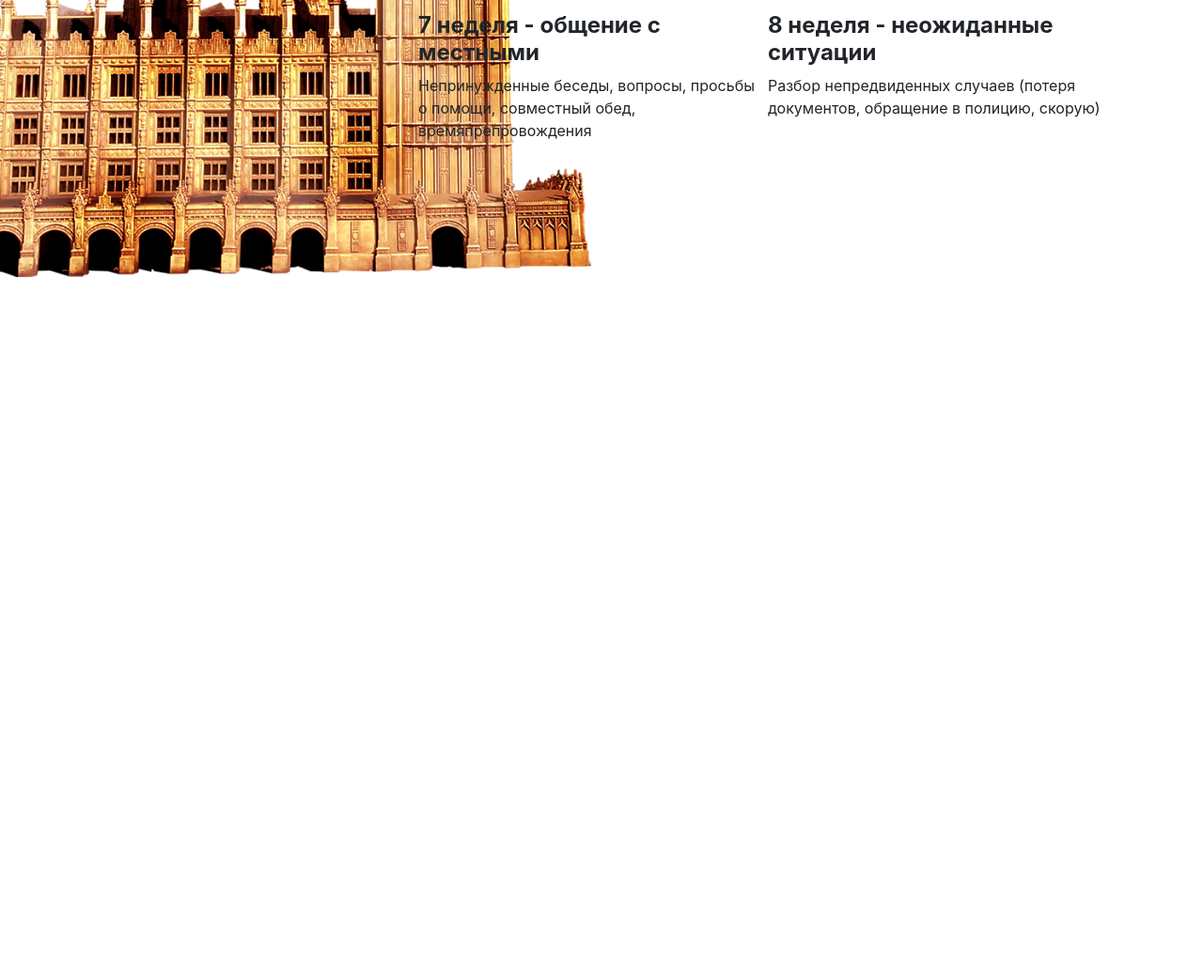
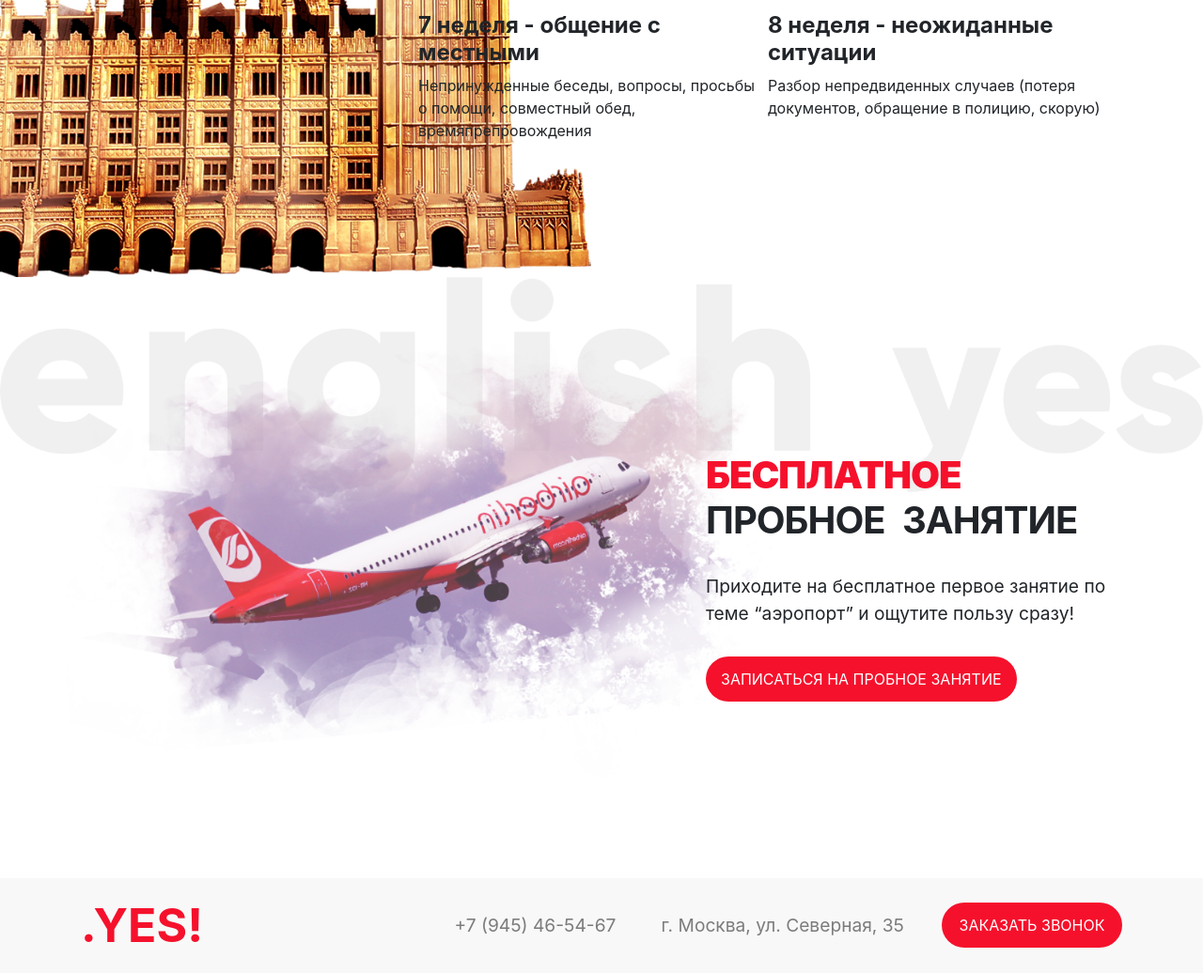
Before and after one commit to hitmax/english_yes, a website: page index.html in a window 1280 px wide. Shown: the part 5335-6371 px from the top of the page at 94% size. Before the commit the page ends 5630 px from the top, so only its background shows below. Drawn offline with nearby package versions, Linux system fonts and the light colour scheme.

Commit message:
footer and last-hero section ready with adaptive

```diff
--- a/index.html
+++ b/index.html
@@ -18,7 +18,7 @@
 
 <body>
 
-<header id="header">
+<header id="header" class="head">
     <nav class="navbar navbar-expand-lg container navbar-light">
         <a class="navbar-brand" href="#">.YES!</a>
         <button class="navbar-toggler" type="button" data-toggle="collapse" data-target="#navbarSupportedContent"
@@ -193,6 +193,46 @@
         <div class="clearfix"></div>
     </div>
 </section>
+<section class="section-hero last-hero container-fluid">
+    <div class="container">
+        <div class="content-wrapper">
+            <h2>
+                <strong>Бесплатное</strong>
+                <br>
+                пробное занятие
+            </h2>
+            <p>Приходите на бесплатное первое занятие по теме “аэропорт” и ощутите пользу сразу!</p>
+            <a href="javascript:void(0);" role="button">Записаться на пробное занятие</a>
+        </div>
+    </div>
+</section>
+<footer class=head>
+    <nav class="navbar navbar-expand-lg container navbar-light">
+        <a class="navbar-brand" href="#">.YES!</a>
+        <button class="navbar-toggler" type="button" data-toggle="collapse" data-target="#navbarSupportedContent"
+                aria-controls="navbarSupportedContent" aria-expanded="false" aria-label="Toggle navigation">
+            <span class="navbar-toggler-icon"></span>
+        </button>
+
+        <div class="collapse navbar-collapse" id="navbarSupportedContent">
+            <ul class="navbar-nav">
+                <li class="nav-item">
+                    <a class="nav-link" href="tel:+7945465467">+7 (945) 46-54-67</a>
+                </li>
+                <li class="nav-item">
+                    <a class="nav-link"
+                       href="https://www.google.com.ua/maps/place/ул.+Северная,+35,+Одинцово,+Московская+обл.,+Россия,+143009/@55.6855508,37.2529493,17z/data=!3m1!4b1!4m13!1m7!3m6!1s0x46b5506ba588b2d7:0x19cd60052228bf24!2z0YPQuy4g0KHQtdCy0LXRgNC90LDRjywgMzUsINCe0LTQuNC90YbQvtCy0L4sINCc0L7RgdC60L7QstGB0LrQsNGPINC-0LHQuy4sINCg0L7RgdGB0LjRjywgMTQzMDA5!3b1!8m2!3d55.6855508!4d37.255138!3m4!1s0x46b5506ba588b2d7:0x19cd60052228bf24!8m2!3d55.6855508!4d37.255138?hl=ru">
+                        <address>г. Москва, ул. Северная, 35</address>
+                    </a>
+                </li>
+                <li class="nav-item">
+                    <a class="nav-link callme" href="javascript:void(0);" role="button">Заказать звонок</a>
+                </li>
+            </ul>
+        </div>
+    </nav>
+</footer>
+
 
 
 <script src="http://code.jquery.com/jquery-3.4.1.min.js"
--- a/src/sass/main.scss
+++ b/src/sass/main.scss
@@ -84,7 +84,7 @@ html {
 }
 
 
-#header {
+.head {
   .navbar-brand {
     font-size: 50px;
     font-weight: 700;
@@ -282,6 +282,7 @@ $cards-per-line: (
   .price-wrapper {
     width: 750px;
     float: right;
+
     strong {
       color: $colorRed;
     }
@@ -294,3 +295,21 @@ $cards-per-line: (
     }
   }
 }
+
+.section-hero.last-hero {
+  .container {
+    background: url("../img/bg-plane.png") left center no-repeat/66%;
+    @media screen and (max-width: 767px) {
+      background: none;
+    }
+  }
+
+  @media screen and (max-width: 767px) {
+    background: linear-gradient(to bottom, rgba(255, 255, 255, 0.0) 0%, rgba(255, 255, 255, 0.7) 50%, rgba(255, 255, 255, 0.8) 100%), url("../img/bg-plane.png") top center no-repeat;
+    background-size: cover;
+  }
+}
+
+footer.head {
+  background-color: $colorLightGrey;
+}
```
Also changed, not shown: build/css/style.css, build/img/bg-plane.png (added), src/img/bg-plane.png (added), 1 other file.
